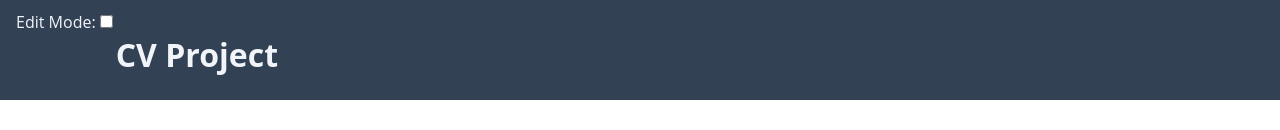
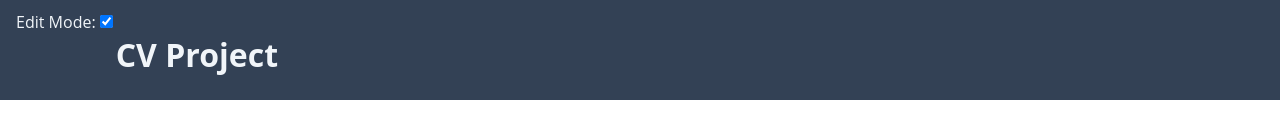
Before and after one commit to oaktec/odin-cv-project, a React (Create React App) app: page / in a window 1280 px wide. Shown: the top 130 px of the page. Built offline with nearby package versions, Linux system fonts and the light colour scheme.

Commit message:
Implement and link edit-mode state with checkbox

```diff
--- a/src/App.js
+++ b/src/App.js
@@ -4,10 +4,17 @@ import Header from "./components/Header";
 import Content from "./components/Content";
 
 function App() {
+  const [editMode, setEditMode] = React.useState(true);
+
+  const toggleEditMode = () => {
+    console.log(editMode);
+    setEditMode(!editMode);
+  };
+
   return (
     <div className="App">
-      <Header />
-      <Content />
+      <Header toggleEditMode={toggleEditMode} editMode={editMode} />
+      <Content editMode={editMode} />
     </div>
   );
 }
--- a/src/components/Header.js
+++ b/src/components/Header.js
@@ -1,11 +1,23 @@
 import React from "react";
+import PropTypes from "prop-types";
 
-function Header() {
+function Header(props) {
+  Header.propTypes = {
+    toggleEditMode: PropTypes.func.isRequired,
+    editMode: PropTypes.bool.isRequired,
+  };
+
+  const { editMode, toggleEditMode } = props;
   return (
     <div className="header-container">
       <label htmlFor="edit_toggle" className="edit-toggle">
         <span className="edit-toggle-span">Edit Mode:</span>
-        <input type="checkbox" id="edit_toggle" />
+        <input
+          onChange={() => toggleEditMode()}
+          type="checkbox"
+          checked={editMode}
+          id="edit_toggle"
+        />
       </label>
       <h1>CV Project</h1>
     </div>
```
